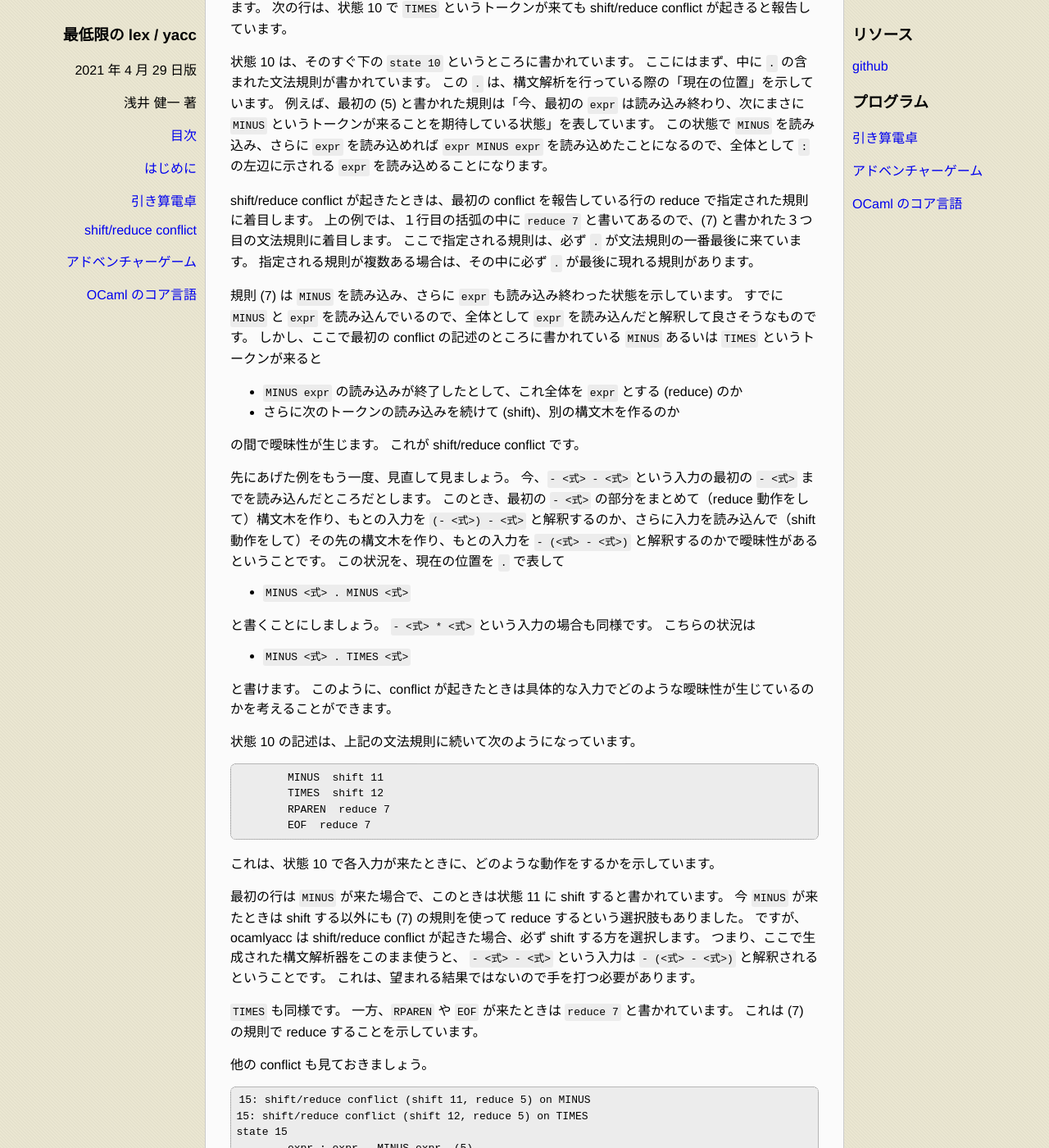
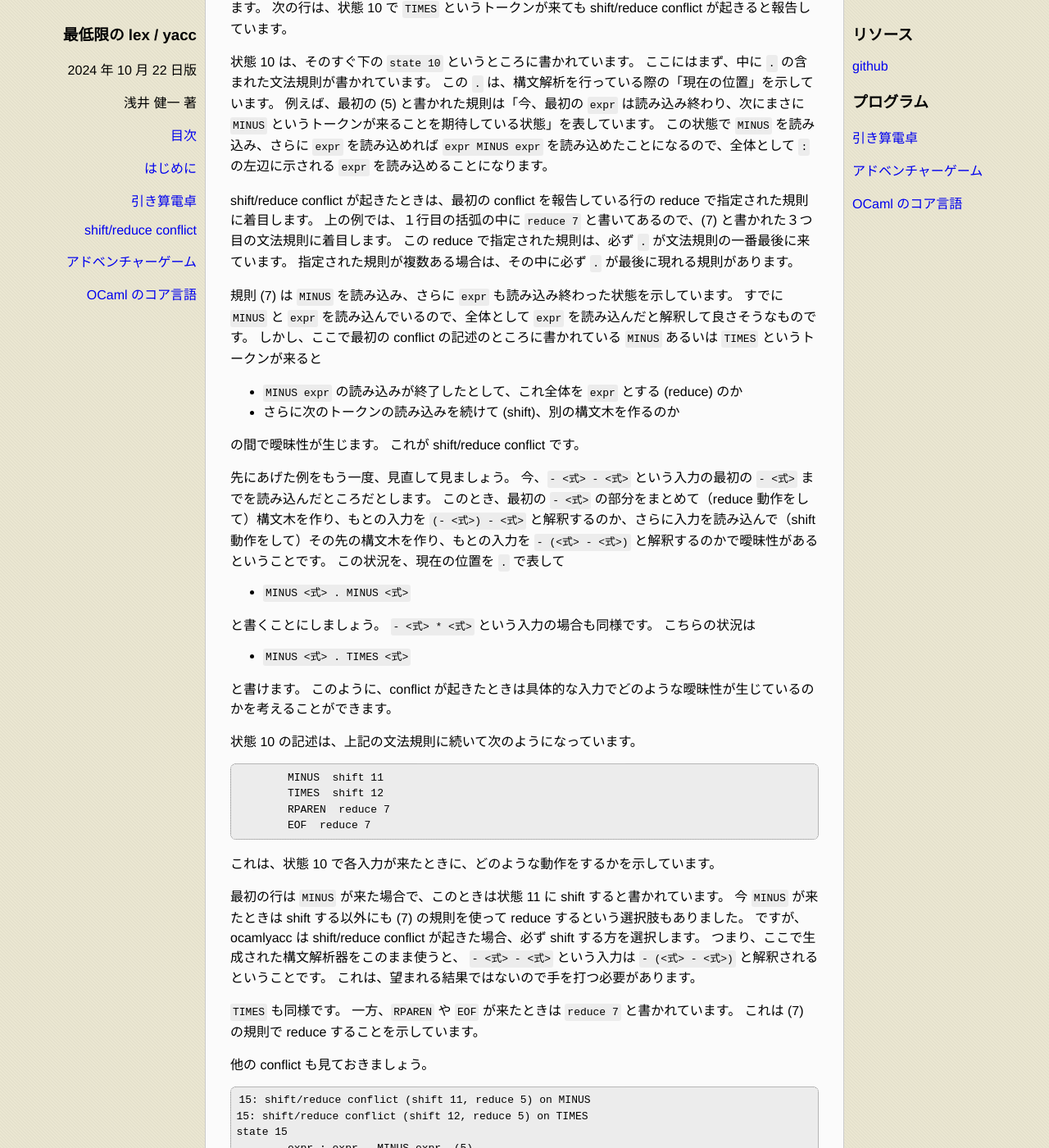
Before and after one commit to kenichi-asai/lex-yacc, a Jekyll site: the page built from docs/index.md, in a window 1280 px wide and 1400 px high, scrolled down 27055 px. Shown: the whole window at 82% size. Built offline with Jekyll 4.4.1, drawn with Linux system fonts in a browser that asks for light colours; some of the changed text lies outside the part shown.

Commit message:
incorporate comments from MO 2024/10/16

````diff
--- a/docs/index.md
+++ b/docs/index.md
@@ -1,7 +1,7 @@
 ---
 title: 最低限の lex / yacc
 author: 浅井 健一
-date: 2021 年 4 月 29 日
+date: 2024 年 10 月 22 日
 layout: home
 ---
 
@@ -1275,8 +1275,8 @@
 
 shift/reduce conflict が起きたときは、最初の conflict を報告している行の reduce で指定された規則に着目します。
 上の例では、１行目の括弧の中に `reduce 7` と書いてあるので、(7) と書かれた３つ目の文法規則に着目します。
-ここで指定される規則は、必ず `.` が文法規則の一番最後に来ています。
-指定される規則が複数ある場合は、その中に必ず `.` が最後に現れる規則があります。
+この reduce で指定された規則は、必ず `.` が文法規則の一番最後に来ています。
+指定された規則が複数ある場合は、その中に必ず `.` が最後に現れる規則があります。
 
 規則 (7) は `MINUS` を読み込み、さらに `expr` も読み込み終わった状態を示しています。
 すでに `MINUS` と `expr` を読み込んでいるので、全体として `expr` を読み込んだと解釈して良さそうなものです。
@@ -1345,7 +1345,8 @@
 
 ここでも `MINUS` と `TIMES` で shift/reduce conflict が起きています。
 conflict を報告している行の括弧の中を見ると `reduce 5` と書かれているので、(5) の文法規則を見ます。
-(5) の規則はふたつ書かれていますが、このうち必要なのは `.` が最後に来ている規則です。
+(5) の規則はふたつ書かれていますが、これは `.` の位置が異なるだけでもともと同じ文法規則だったからです。
+このうち、ここで必要なのは `.` が最後に来ている規則です。
 
 ```text
 	expr : expr MINUS expr .  (5)
@@ -2422,6 +2423,7 @@
 次の２行は変数と変数定義、関数定義です。
 より柔軟な変数定義、関数定義の書き方については、具体的に `parser.mly` を紹介する段階で述べます。
 次の `fun` 文の右にある `<式> <式>` は関数呼び出しです。
+ひとつ目の `<式>` が関数、ふたつ目の `<式>` が引数を表しています。
 次の２行はリストとリストに対するパターンマッチ、
 その次は組、逐次実行文で、最後は式を括弧でくくったものです。
 
````
